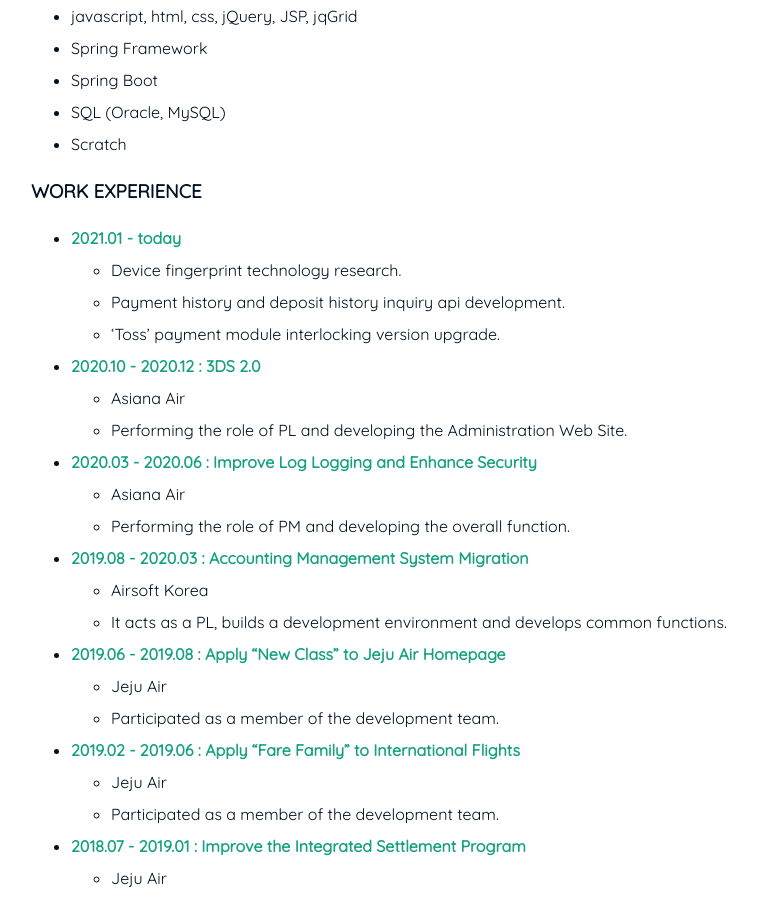
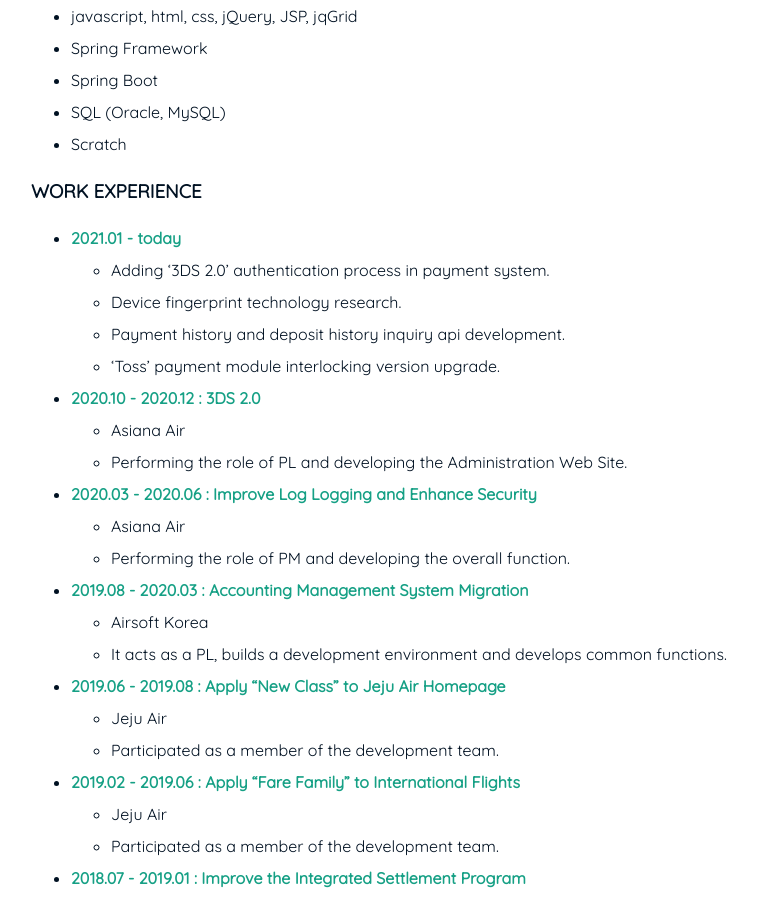
Before and after one commit to nimkoes/portfolio, a Jekyll site: the page built from about.md, in a window 1280 px wide and 900 px high, scrolled down 433 px. Shown: the whole window, without its empty margins (209-966 px from the left). Built offline with Jekyll 4.4.1, drawn with Linux system fonts in a browser that asks for light colours.

Commit message:
modify about.md

```diff
--- a/about.md
+++ b/about.md
@@ -19,6 +19,7 @@
 
 ### WORK EXPERIENCE
 * **2021.01 - today**
+  * Adding '3DS 2.0' authentication process in payment system.
   * Device fingerprint technology research.
   * Payment history and deposit history inquiry api development.
   * 'Toss' payment module interlocking version upgrade.
```
